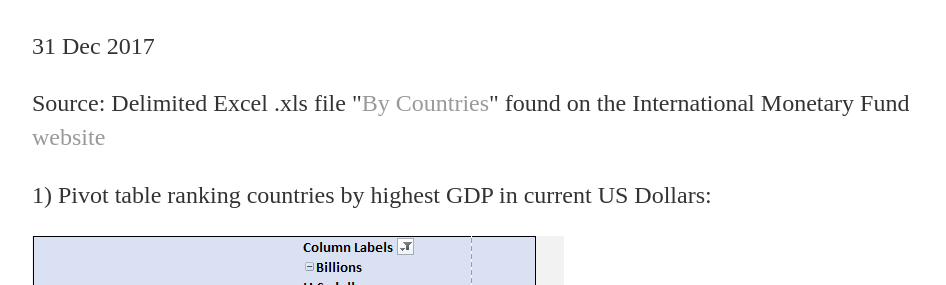
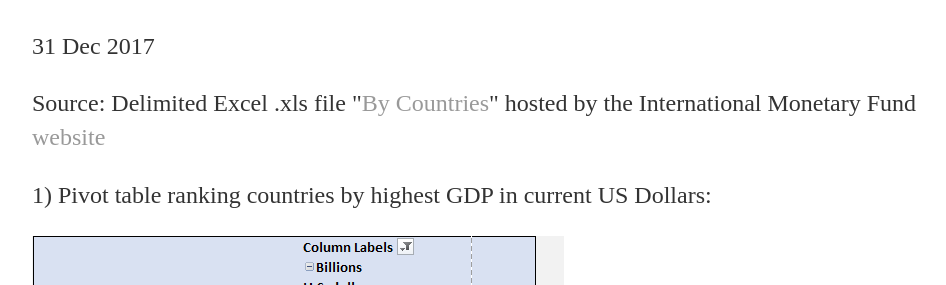
Before and after one commit to michaelip2/michaelip2.github.io, a Jekyll site: the page built from _posts/2017-12-31-WEO-Excel-Charts.md, in a window 1280 px wide and 900 px high. Shown: the part 227-512 px from the top of the window, without its empty margins (160-1106 px from the left). Built offline with Jekyll 4.4.1, drawn with Linux system fonts in a browser that asks for light colours.

Commit message:
Update 2017-12-31-WEO-Excel-Charts.md

```diff
--- a/_posts/2017-12-31-WEO-Excel-Charts.md
+++ b/_posts/2017-12-31-WEO-Excel-Charts.md
@@ -3,7 +3,7 @@ layout: post
 title: IMF World Economic Outlook Pivot Tables and Charts using Excel
 date: 2017-12-31
 ---
-<p>Source: Delimited Excel .xls file "<a href="http://www.imf.org/external/pubs/ft/weo/2017/01/weodata/WEOApr2017all.xls">By Countries</a>" found on the International Monetary Fund <a href="http://www.imf.org/external/pubs/ft/weo/2017/01/weodata/download.aspx">website</a></p>
+<p>Source: Delimited Excel .xls file "<a href="http://www.imf.org/external/pubs/ft/weo/2017/01/weodata/WEOApr2017all.xls">By Countries</a>" hosted by the International Monetary Fund <a href="http://www.imf.org/external/pubs/ft/weo/2017/01/weodata/download.aspx">website</a></p>
 <p>1) Pivot table ranking countries by highest GDP in current US Dollars:&nbsp;</p>
 <p><img src="https://raw.githubusercontent.com/michaelip2/michaelip2.github.io/master/images/2017-12-31%2023_37_33-WEOApr2017all%20-%20Excel.png" /></p>
 <p>2) <br />a. Bar graph ranking countries by highest count of Persons(i.e., population) in descending order<br />b. Pie chart depicting grouped and segmented countries by overall population size in percentages by referencing second pivot table from above:</p>
```
